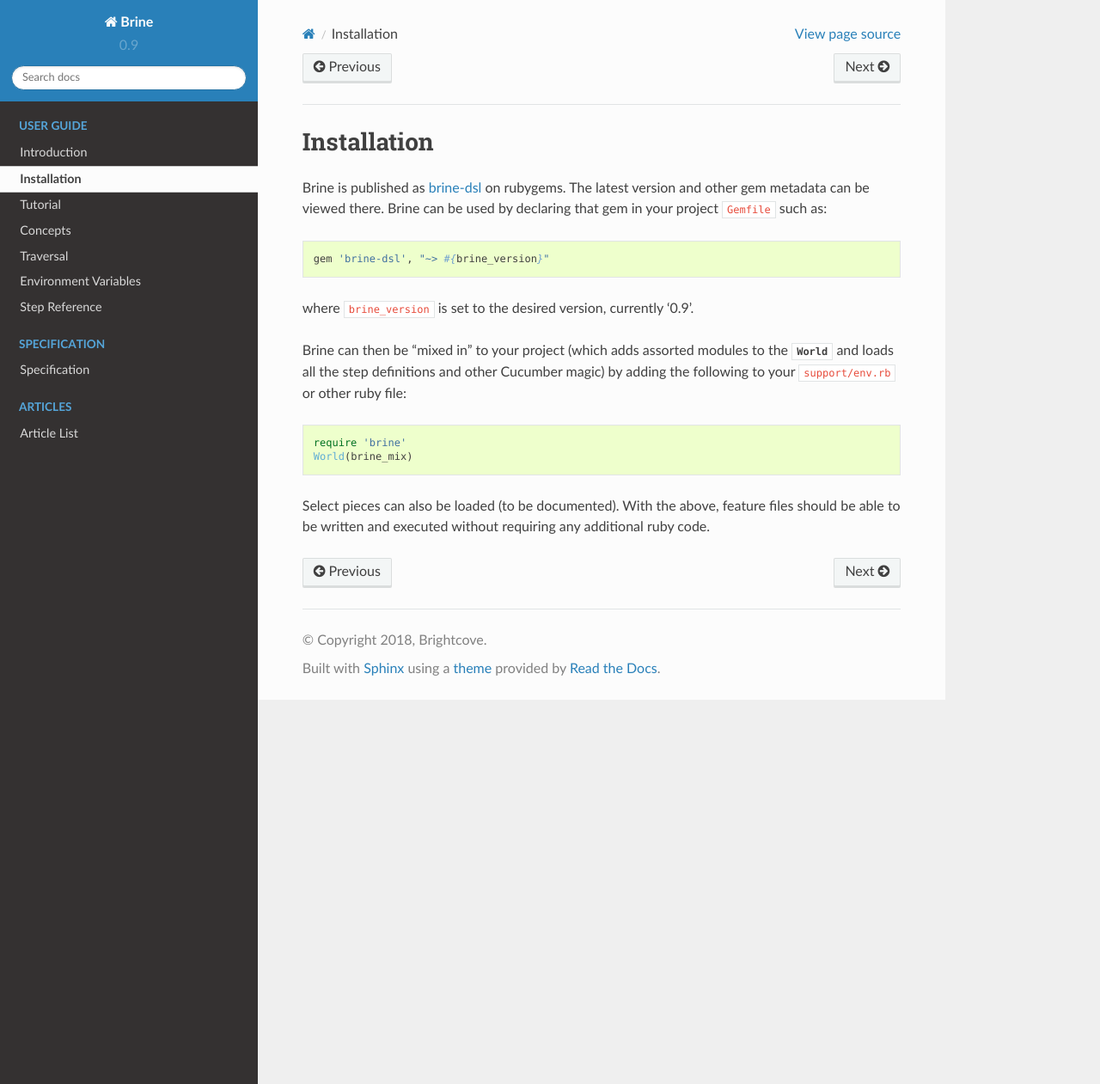
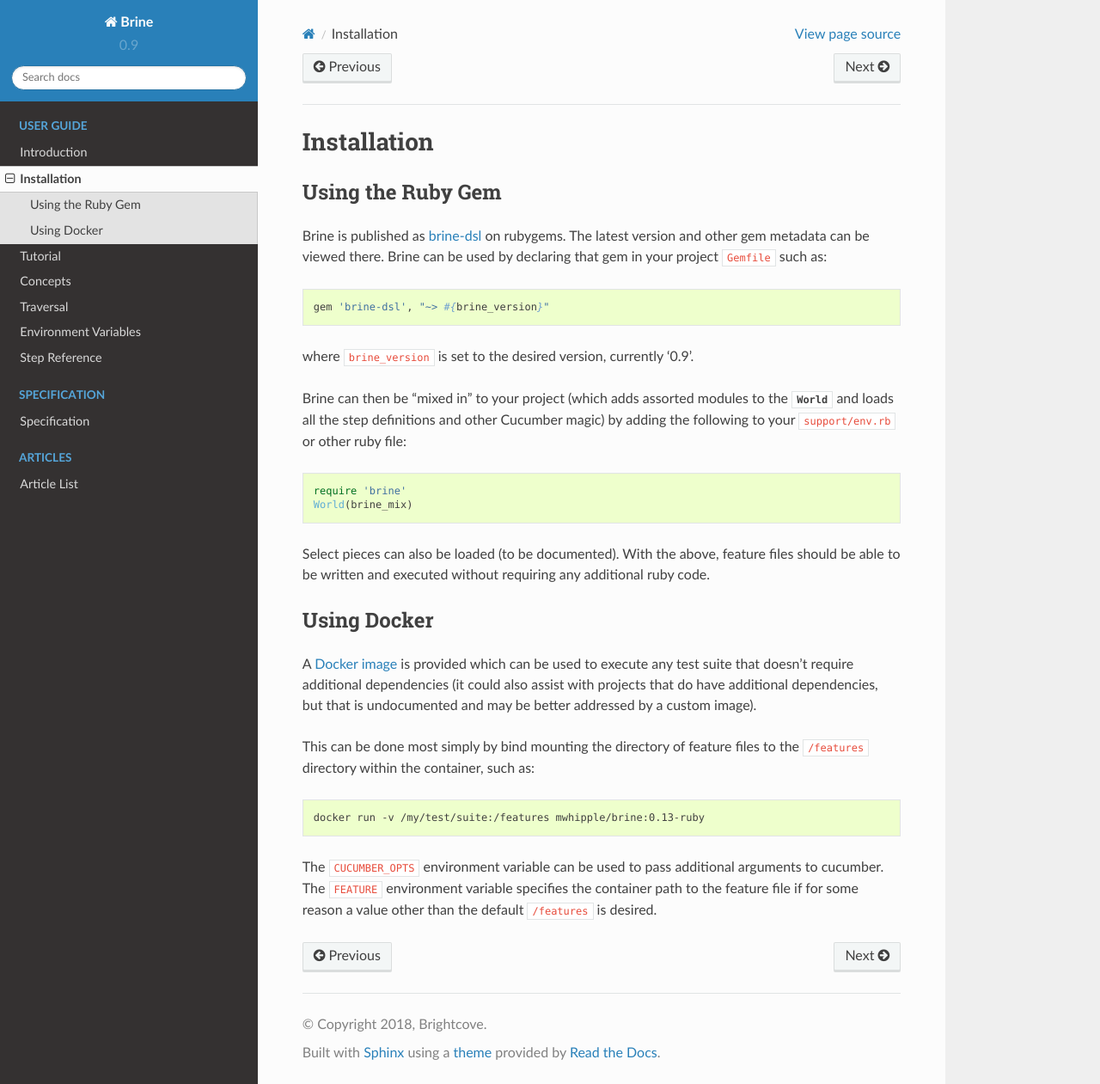
Before and after one commit to brightcove/brine, a Sphinx documentation site: the page built from docs/installation.rst, in a window 1280 px wide and 1261 px high. Shown: the whole window at 86% size. Built offline with Sphinx 7.4.7 and the Read the Docs theme 2.0.0, drawn with Linux system fonts in a browser that asks for light colours.

Commit message:
Add Docker installation instructions

```diff
--- a/docs/installation.rst
+++ b/docs/installation.rst
@@ -1,6 +1,10 @@
 ############
 Installation
 ############
+
+******************
+Using the Ruby Gem
+******************
 
 Brine is published as `brine-dsl <https://rubygems.org/gems/brine-dsl>`_ on rubygems.
 The latest version and other gem metadata can be viewed there. Brine can be used by
@@ -23,3 +27,24 @@
 
 Select pieces can also be loaded (to be documented). With the above, feature files
 should be able to be written and executed without requiring any additional ruby code.
+
+************
+Using Docker
+************
+
+A `Docker image <https://hub.docker.com/repository/docker/mwhipple/brine>`_
+is provided which can be used to execute any test suite that doesn't
+require additional dependencies (it could also assist with projects that do have
+additional dependencies, but that is undocumented and may be better addressed by a
+custom image).
+
+This can be done most simply by bind mounting the directory of feature files to the
+``/features`` directory within the container, such as:
+
+.. code-block:: bash
+
+   docker run -v /my/test/suite:/features mwhipple/brine:0.13-ruby
+
+The ``CUCUMBER_OPTS`` environment variable can be used to pass additional arguments to
+cucumber. The ``FEATURE`` environment variable specifies the container path to the
+feature file if for some reason a value other than the default ``/features`` is desired.
```
